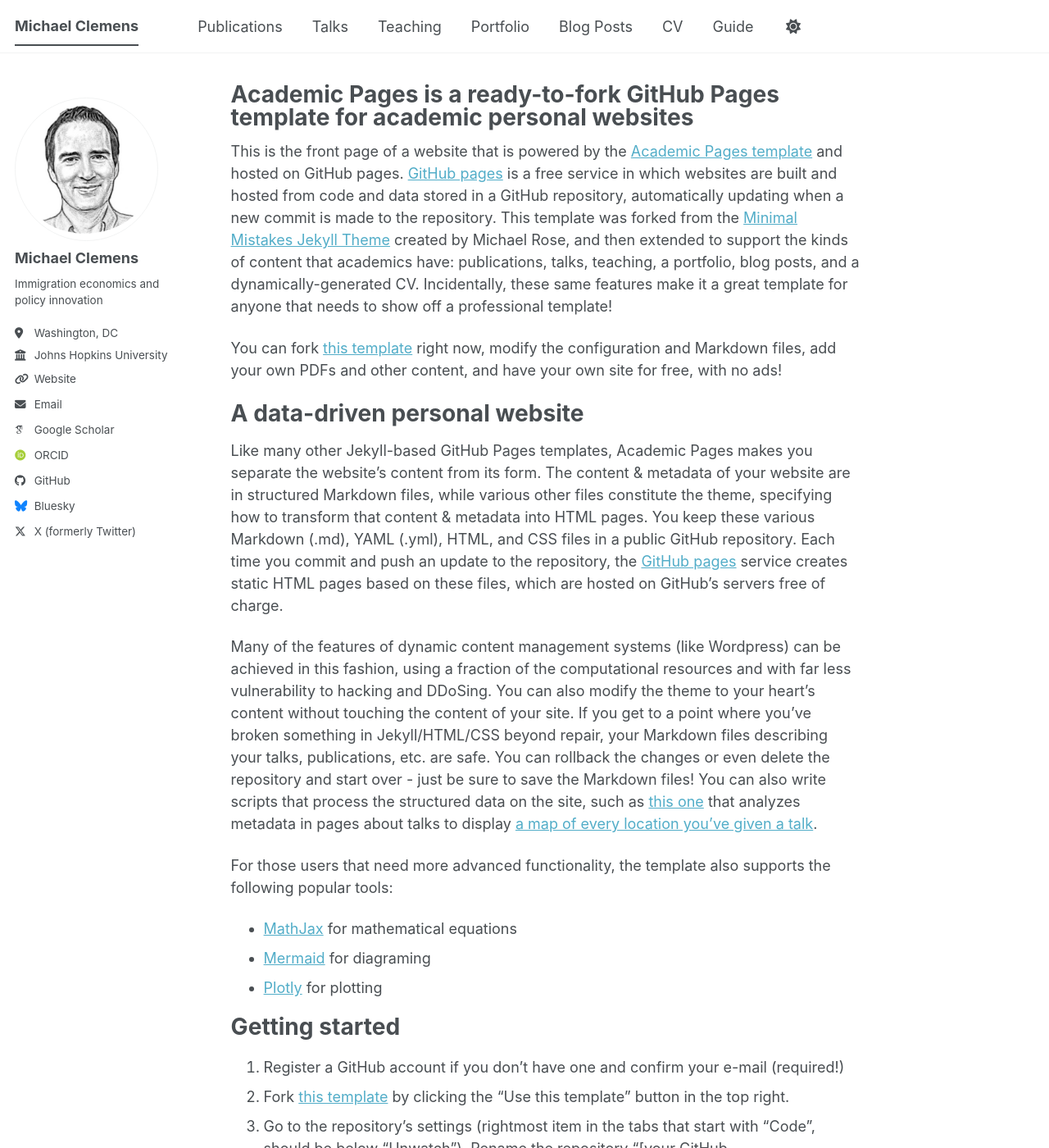
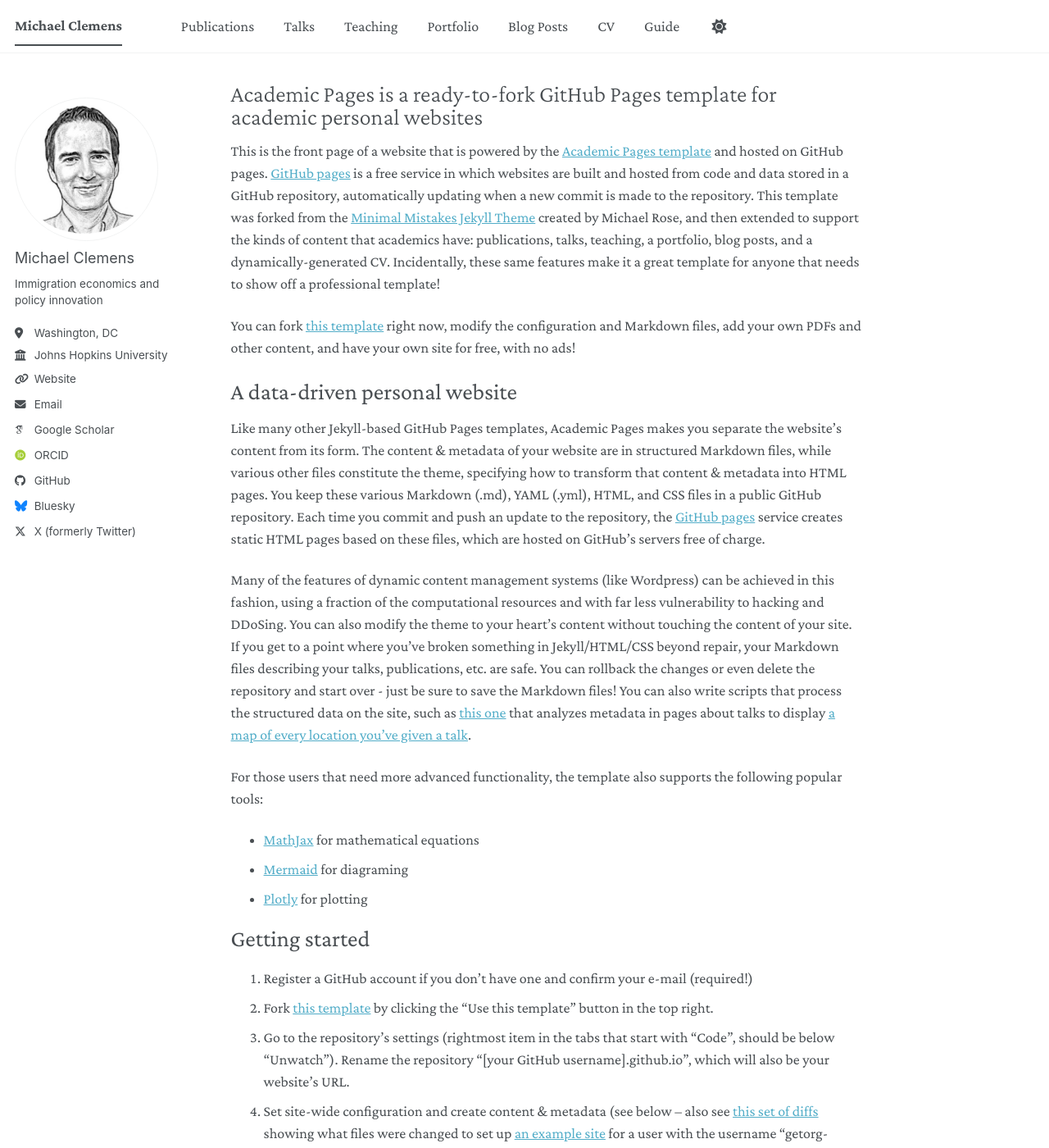
Before and after one commit to mcleme25/mcleme25.github.io, a Jekyll site: the page built from _pages/about.md, in a window 1280 px wide and 1400 px high. Shown: the whole window at 82% size. Built offline with Jekyll 4.4.1, drawn with Linux system fonts in a browser that asks for light colours; some web fonts are replaced; a script bundle is joined from its source files by our own code; library files that are not in the unit come from our copies.

Commit message:
Update main.scss
Change font to Crimson Pro

```diff
--- a/assets/css/main.scss
+++ b/assets/css/main.scss
@@ -7,6 +7,8 @@
  * Note that the files are processed in the order they are imported, so they are partly
    sorted by the dependencies. Also, the first two lines of the file are required by Jekyll.
  */
+
+@import url('https://fonts.googleapis.com/css2?family=Crimson+Pro:wght@300;400;500;600;700&display=swap');
 
 @import
     "vendor/breakpoint/breakpoint",
@@ -41,3 +43,34 @@
     "vendor/font-awesome/solid",
     "vendor/font-awesome/brands"
 ;
+
+body,
+.page__content,
+.archive,
+.sidebar,
+.greedy-nav,
+.masthead,
+.author__content,
+.author__urls,
+button,
+input,
+textarea,
+select {
+  font-family: "Crimson Pro", Georgia, serif;
+}
+
+h1, h2, h3, h4, h5, h6,
+.page__title,
+.archive__item-title,
+.site-title {
+  font-family: "Crimson Pro", Georgia, serif;
+  font-weight: 400;
+}
+
+body {
+  font-weight: 400;
+}
+
+.page__title {
+  font-weight: 300;
+}
```
